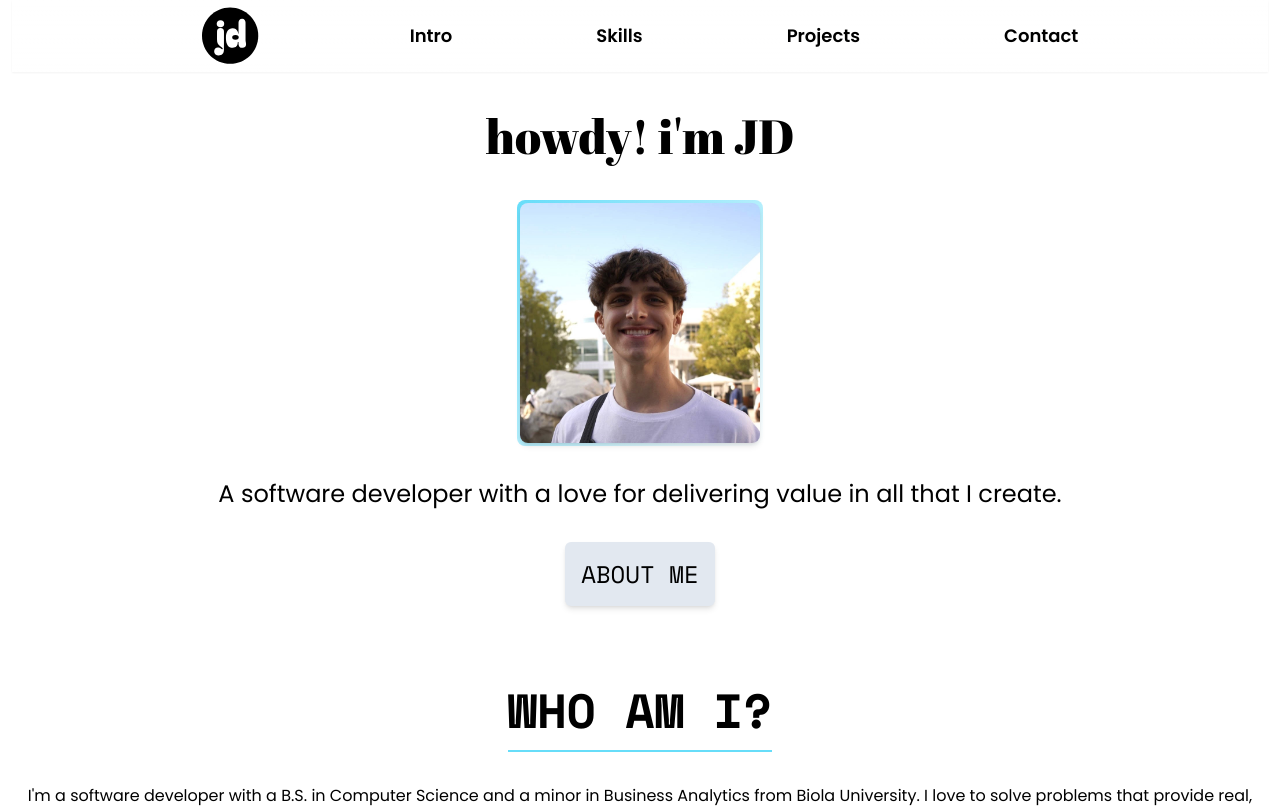
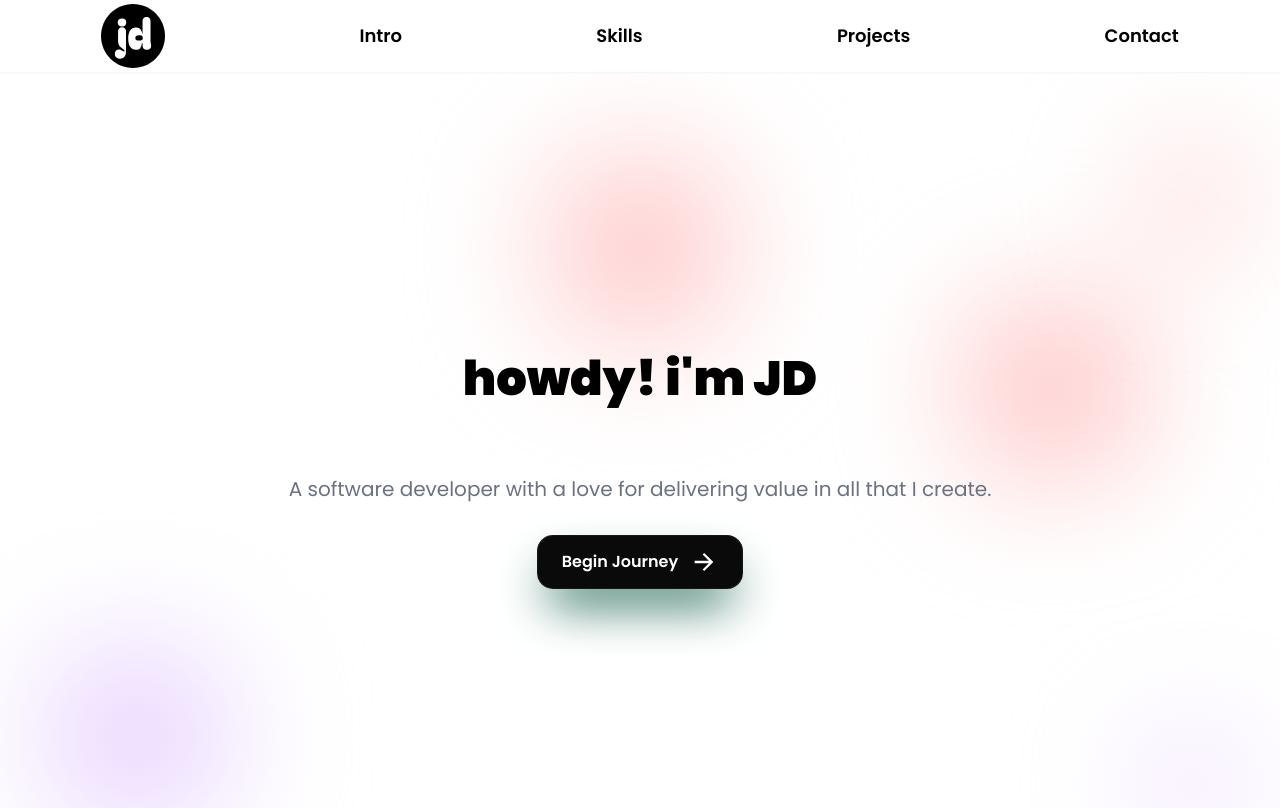
Before and after one commit to jdgio2/portfoliov1, a React (Vite) app: page / in a window 1280 px wide. Shown: the top 808 px of the page. Built offline with nearby package versions, Linux system fonts and the light colour scheme.

Commit message:
Major UI changes to Hero and Header

```diff
--- a/package.json
+++ b/package.json
@@ -11,6 +11,7 @@
   },
   "dependencies": {
     "@emailjs/browser": "^4.4.1",
+    "@gsap/react": "^2.1.2",
     "@headlessui/react": "^2.2.0",
     "react": "^18.3.1",
     "react-dom": "^18.3.1"
--- a/src/components/layout/Header.tsx
+++ b/src/components/layout/Header.tsx
@@ -2,13 +2,17 @@ import logo from "../../assets/logo.svg";
 export default function Header() {
   return (
     <section id="header" className="sticky top-0 left-0 right-0 z-50">
-      <nav className="justify-center p-1 space-x-36 shadow-xs backdrop-blur-lg bg-linear-to-t via-white/50 via-20% from-white/20 to-white/100 flex flex-row mx-3 items-center">
+      <nav className="justify-center md:justify-around items-center p-1 shadow-xs backdrop-blur-lg bg-linear-to-t via-white/50 via-20% from-white/20 to-white/100 flex flex-row">
         <a
           href="#"
-          className="hidden md:block text-lg font-semibold"
+          className="md:block text-lg font-semibold"
           aria-label="Logo"
         >
-          <img src={logo} className="w-16 h-16" alt="JD's Logo" />
+          <img
+            src={logo}
+            className="w-16 h-16 justify-self-center"
+            alt="JD's Logo"
+          />
         </a>
         <a href="#intro" className="hidden md:block text-lg font-semibold">
           Intro
--- a/src/components/sections/Hero.tsx
+++ b/src/components/sections/Hero.tsx
@@ -1,27 +1,70 @@
+import { useRef } from "react";
+import gsap from "gsap";
+import { useGSAP } from "@gsap/react";
+import { MotionPathPlugin } from "gsap/MotionPathPlugin";
+
+gsap.registerPlugin(useGSAP); // register the hook to avoid React version discrepancies
+gsap.registerPlugin(MotionPathPlugin);
+
 export default function Hero() {
+  const container = useRef(null);
+
+  useGSAP(
+    () => {
+      // use selectors...
+      gsap.to(".blob1", {
+        duration: 10,
+        repeat: -1,
+        ease: "sine.inOut",
+        motionPath: {
+          path: "M150,150 A100,100 0 1,1 149.9,150",
+          align: "self",
+          alignOrigin: [0.5, 0.5],
+        },
+        yoyoEase: true,
+      });
+    },
+    { scope: container }
+  );
   return (
-    <section id="hero" className="flex flex-col items-center mb-10 h-full">
-      <h1 className="my-10 mx-1 text-5xl font-hero text-center justify-self-center">
+    <section
+      ref={container}
+      id="hero"
+      className="flex flex-col items-center mb-10 h-[95vh] justify-center z-10 overflow-hidden relative"
+    >
+      <div className="blob1 w-48 h-48 rounded-full absolute blur-3xl bg-red-200 -z-10 top-20 right-10"></div>
+      <div className="blob2 w-48 h-48 rounded-full absolute blur-3xl bg-purple-200 -z-10 bottom-0 left-10 "></div>
+      <div className="blob3 w-24 h-24 rounded-full absolute blur-3xl bg-red-200 -z-10 top-20 right-10"></div>
+      <div className="blob4 w-24 h-24 rounded-full absolute blur-3xl bg-purple-200 -z-10 bottom-0 right-10"></div>
+      <div className="blob5 w-48 h-48 rounded-full absolute blur-3xl bg-red-200 -z-10 top-20"></div>
+
+      <h1 className="font-black my-10 mx-1 text-5xl text-center justify-self-center">
         howdy! i'm JD
       </h1>
-      <div className="p-[3px] bg-linear-to-br  from-onahau-300 rounded-lg">
-        <img
-          src="/src/assets/heropic.jpg"
-          alt="JD Giovannetti"
-          className="max-h-60 shadow-md rounded-lg"
-        ></img>
-      </div>
-      <h2 className="text-center text-2xl my-8 mx-2">
+      <h2 className="text-center text-xl my-8 mx-2 text-gray-500">
         A software developer with a love for delivering value in all that I
         create.
       </h2>
-      <button
-        className="transition ease-in-out bg-slate-200 p-4
-        rounded-md text-2xl font-mono font-normal hover:bg-slate-300 hover:slate-800 shadow-md
-        active:bg-slate-500"
-      >
-        ABOUT ME
-      </button>
+      <a href="#intro">
+        <button className="relative inline-block p-px font-semibold leading-6 text-white bg-neutral-900 shadow-2xl cursor-pointer rounded-2xl shadow-emerald-900 transition-all duration-300 ease-in-out hover:scale-105 active:scale-95 hover:shadow-emerald-600">
+          <span className="absolute inset-0 rounded-2xl bg-gradient-to-r from-emerald-500 via-cyan-500 to-sky-600 p-[2px] opacity-0 transition-opacity duration-500 group-hover:opacity-100" />
+          <span className="relative z-10 block px-6 py-3 rounded-2xl bg-neutral-950">
+            <div className="relative z-10 flex items-center space-x-3">
+              <span className="transition-all duration-500 group-hover:translate-x-1.5 group-hover:text-emerald-300">
+                Begin Journey
+              </span>
+              <svg
+                xmlns="http://www.w3.org/2000/svg"
+                viewBox="0 0 24 24"
+                fill="currentColor"
+                className="w-7 h-7 transition-all duration-500 group-hover:translate-x-1.5 group-hover:text-emerald-300"
+              >
+                <path d="M16.172 11l-5.364-5.364 1.414-1.414L20 12l-7.778 7.778-1.414-1.414L16.172 13H4v-2z" />
+              </svg>
+            </div>
+          </span>
+        </button>
+      </a>
     </section>
   );
 }
--- a/src/components/sections/Intro.tsx
+++ b/src/components/sections/Intro.tsx
@@ -8,6 +8,13 @@ export default function Intro() {
       <h1 className="text-center mx-2 inline font-mono font-bold text-5xl border-b-2 border-onahau-300 pb-4 mb-8">
         WHO AM I?
       </h1>
+      <div className="p-[3px] bg-linear-to-br  from-onahau-300 rounded-lg">
+        <img
+          src="/src/assets/heropic.jpg"
+          alt="JD Giovannetti"
+          className="max-h-60 shadow-md rounded-lg"
+        ></img>
+      </div>
       <p className="text-md mx-5 text-center">
         I'm a software developer with a B.S. in Computer Science and a minor in
         Business Analytics from Biola University. I love to solve problems that
```
Also changed, not shown: src/assets/logo.svg, 1 other file (tests, documents, lock files or other folders).
